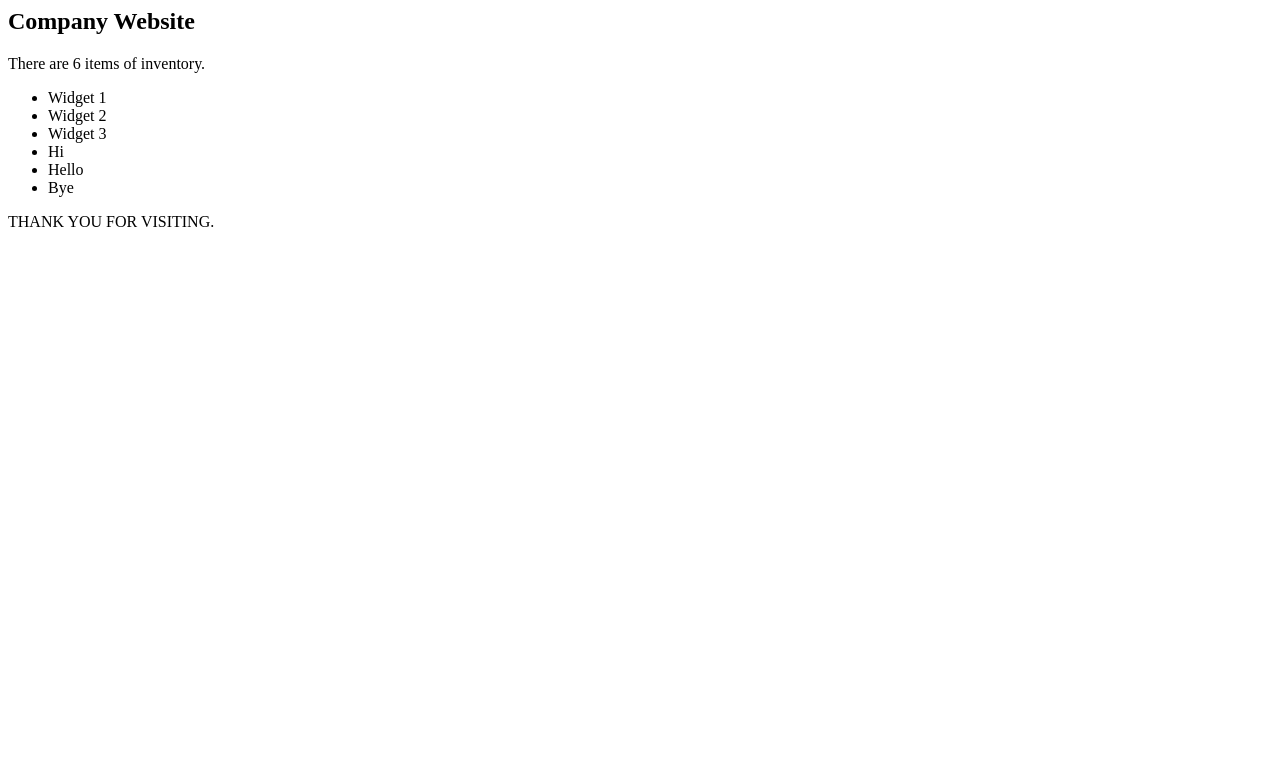
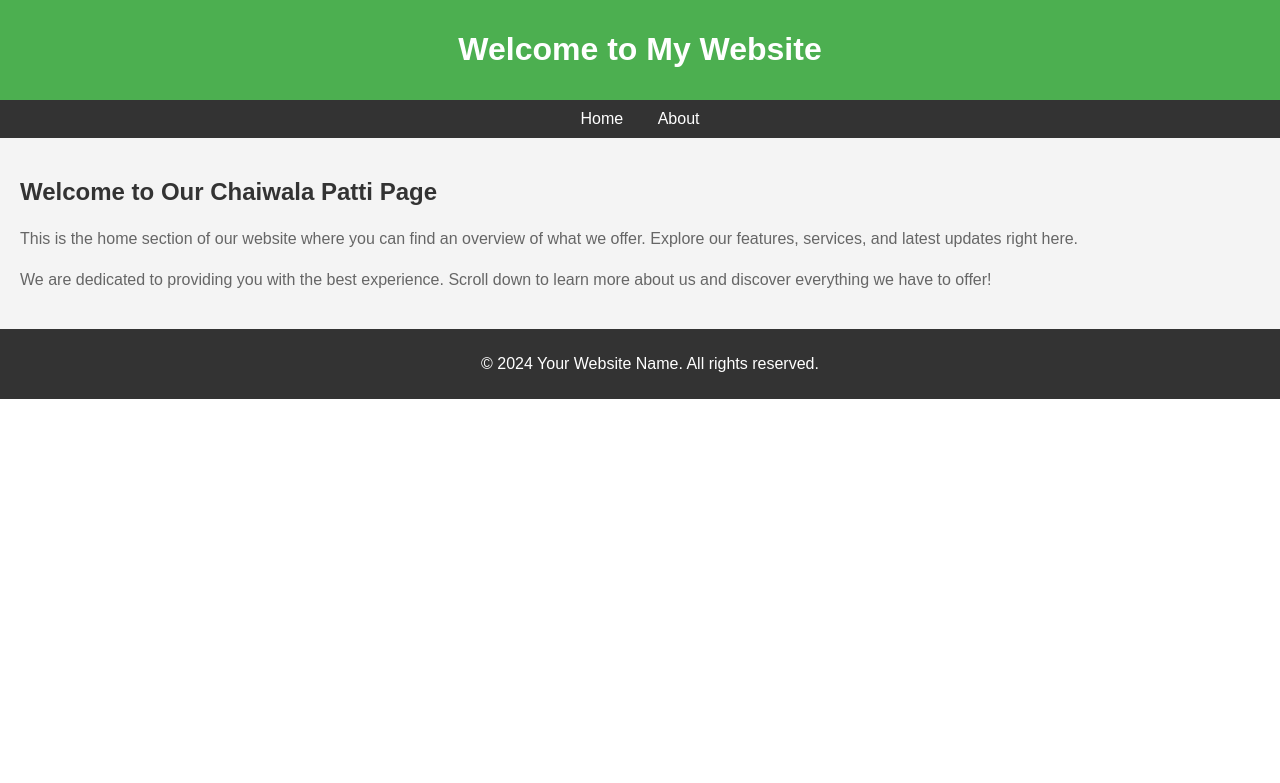
Before and after one commit to HashimThePassionate/django-for-chaiwala, a Django app: page / in a window 1280 px wide. Shown: the top 783 px of the page. Run offline with Django 5.2, Linux system fonts and the light colour scheme.

Commit message:
Class Base Views

```diff
--- a/pages/urls.py
+++ b/pages/urls.py
@@ -1,7 +1,8 @@
 # pages/urls.py
 from django.urls import path
-from .views import home
+from .views import HomePageView, AboutPageView
 
 urlpatterns = [
-    path("", home),
+    path("", HomePageView.as_view(), name='home'),
+    path('about/', AboutPageView.as_view(), name='about'),
 ]
--- a/pages/views.py
+++ b/pages/views.py
@@ -1,9 +1,21 @@
 from django.shortcuts import render
+from typing import Any
+from django.views.generic import TemplateView
+# Create your views here.
 
-# Create your views here.
-def home(request):
-    context = {  # new
-        "inventory_list": ["Widget 1", "Widget 2", "Widget 3",'Hi','Hello','Bye'],
-        "greeting": "THAnk you FOR visitING.",
-    }
-    return render(request, 'home.html', context)
+
+
+class HomePageView(TemplateView):
+    def get_context_data(self, **kwargs) -> dict[str, Any]:
+        context = super().get_context_data(**kwargs)
+        context["page"] = 'Chaiwala Patti Page'
+        return context
+
+    template_name = "home.html"
+class AboutPageView(TemplateView):
+    def get_context_data(self, **kwargs) -> dict[str, Any]:
+        context = super().get_context_data(**kwargs)
+        context["name"] = 'Kashan Shafeeq'
+        context["age"] = 22
+        return context
+    template_name = "about.html"
--- /dev/null
+++ b/templates/base.html
@@ -0,0 +1,76 @@
+<!DOCTYPE html>
+<html lang="en">
+<head>
+    <meta charset="UTF-8">
+    <meta name="viewport" content="width=device-width, initial-scale=1.0">
+    <title> {% block title %}Basic Page Layout{% endblock title %} </title>
+    <style>
+        body {
+            font-family: Arial, sans-serif;
+            margin: 0;
+            padding: 0;
+            box-sizing: border-box;
+        }
+        header {
+            background-color: #4CAF50;
+            color: white;
+            padding: 10px 20px;
+            text-align: center;
+        }
+        nav {
+            background-color: #333;
+            color: white;
+            padding: 10px;
+            text-align: center;
+        }
+        nav a {
+            color: white;
+            text-decoration: none;
+            margin: 0 15px;
+            font-size: 16px;
+        }
+        nav a:hover {
+            text-decoration: underline;
+        }
+        main {
+            padding: 20px;
+            background-color: #f4f4f4;
+        }
+        main h2 {
+            color: #333;
+        }
+        main p {
+            color: #666;
+            line-height: 1.6;
+        }
+        footer {
+            background-color: #333;
+            color: white;
+            text-align: center;
+            padding: 10px;
+            position: relative;
+            bottom: 0;
+            width: 100%;
+        }
+    </style>
+</head>
+<body>
+
+<header>
+    <h1>Welcome to My Website</h1>
+</header>
+<nav>
+    <a href="{% url 'home' %}">Home</a>
+    <a href='{% url "about" %}'>About</a>
+</nav>
+
+<main>
+    {% block main-content %}{% endblock main-content %}
+</main>
+
+<footer>
+    <p>&copy; 2024 Your Website Name. All rights reserved.</p>
+</footer>
+
+</body>
+</html>
--- a/templates/home.html
+++ b/templates/home.html
@@ -1,8 +1,11 @@
-<h2>Company Website</h2>
-<p>There are {{inventory_list|length}} items of inventory.</p>
-<ul>
-{% for  i in inventory_list %}
-    <li>{{i}}</li>
-{% endfor %}
-</ul>
-<p>{{greeting|upper }}</p>
+{% extends "base.html" %}
+{% block title %}Home Page{% endblock title %}
+{% block main-content %}
+<h2>Welcome to Our {{page}}</h2>
+    <p>
+        This is the home section of our website where you can find an overview of what we offer. Explore our features, services, and latest updates right here.
+    </p>
+    <p>
+        We are dedicated to providing you with the best experience. Scroll down to learn more about us and discover everything we have to offer!
+    </p>
+{% endblock main-content %}
```
Also changed, not shown: templates/about.html (added, +14 -0 lines).
